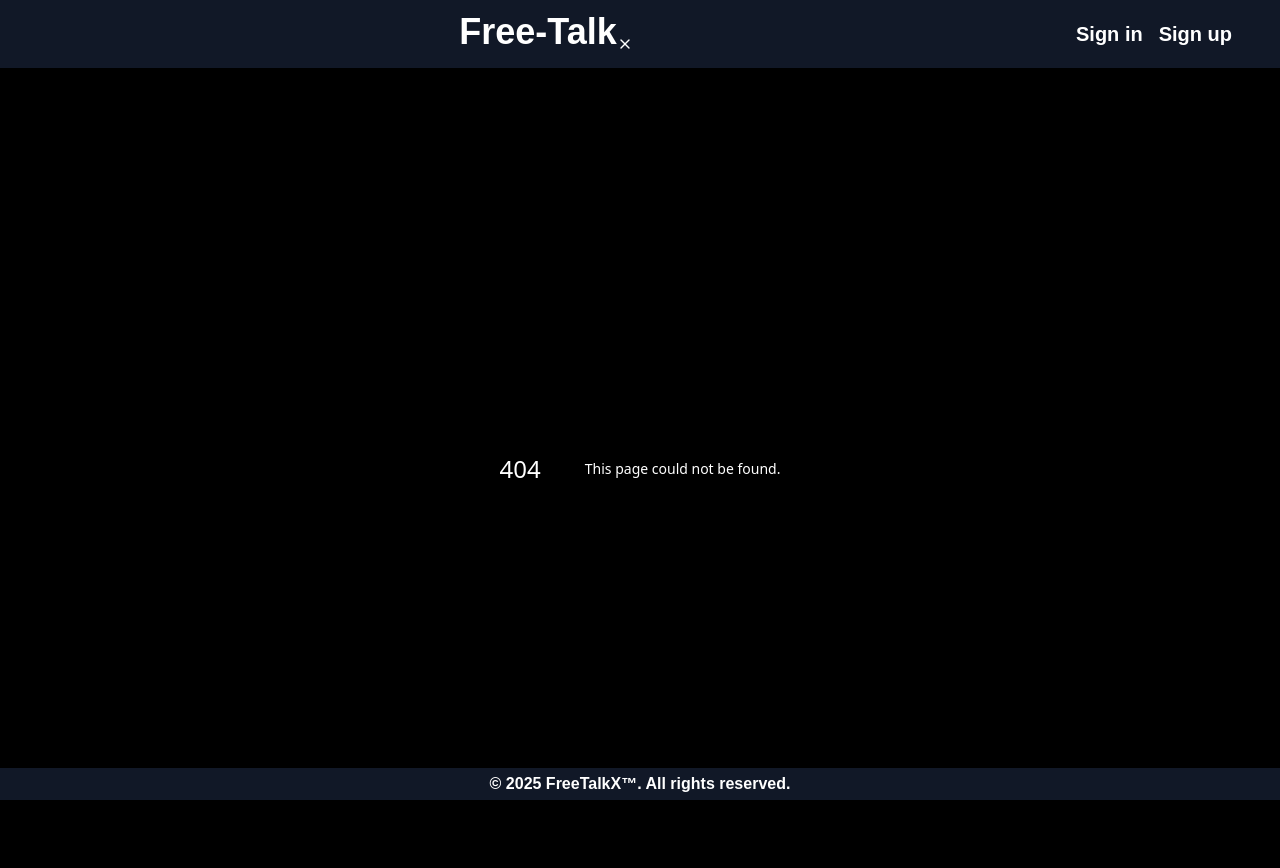
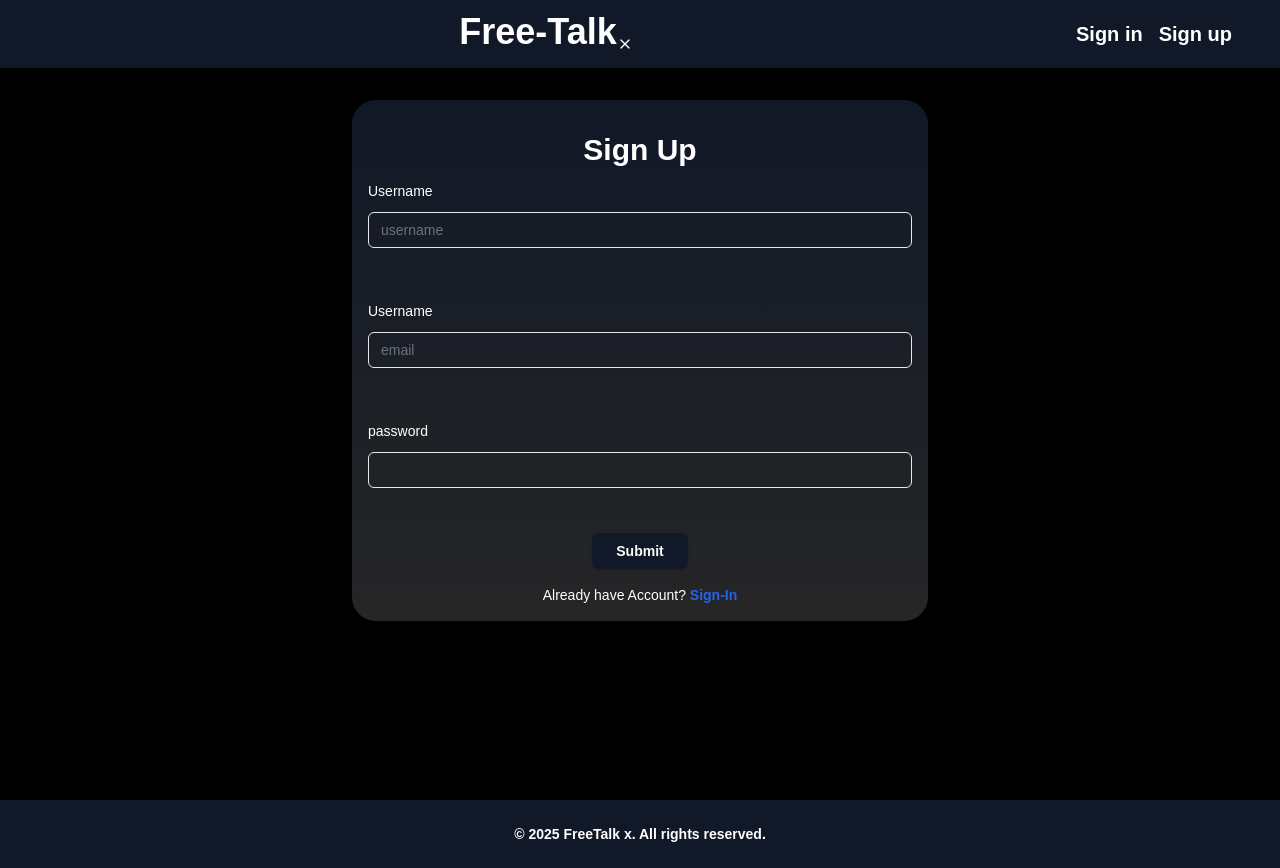
Before and after one commit to sanitPatil/free-talk-nation-nextJS-full-stack, a Next.js app: page /sign-up in a window 1280 px wide. Before the commit this address had no page. Built offline with nearby package versions, Linux system fonts and the light colour scheme.

Commit message:
sign-up page front-end

```diff
--- /dev/null
+++ b/src/app/(auth)/sign-up/page.tsx
@@ -0,0 +1,111 @@
+"use client";
+import React, { useState } from "react";
+
+import { zodResolver } from "@hookform/resolvers/zod";
+import { useForm } from "react-hook-form";
+import { signInSchema } from "@/Schemas/signInSchema";
+import * as z from "zod";
+import {
+  Form,
+  FormControl,
+  FormDescription,
+  FormField,
+  FormItem,
+  FormLabel,
+  FormMessage,
+} from "@/components/ui/form";
+import { Input } from "@/components/ui/input";
+import { Button } from "@/components/ui/button";
+import Link from "next/link";
+import { signIn } from "next-auth/react";
+import { useToast } from "@/hooks/use-toast";
+import { useRouter } from "next/navigation";
+import { SignUpSchema } from "@/Schemas/signUpSchema";
+
+function SignUpComponent() {
+  const form = useForm<z.infer<typeof SignUpSchema>>({
+    resolver: zodResolver(SignUpSchema),
+    defaultValues: {
+      username: "",
+      email: "",
+      password: "",
+    },
+  });
+
+  const signUpHandler = async (data: z.infer<typeof SignUpSchema>) => {
+    console.log(data);
+  };
+  return (
+    <div className="py-4 ">
+      <div className="max-w-xl mx-auto p-4 m-4 bg-gradient-to-b from-gray-900 to-neutral-800 text-3xl rounded-3xl">
+        <div className="text-center mt-4 font-bold ">
+          <h1>Sign Up</h1>
+        </div>
+        <div>
+          <Form {...form}>
+            <form
+              onSubmit={form.handleSubmit(signUpHandler)}
+              className="space-y-10"
+            >
+              <FormField
+                control={form.control}
+                name="username"
+                render={({ field }) => (
+                  <FormItem>
+                    <FormLabel>Username</FormLabel>
+                    <FormControl>
+                      <Input type="text" placeholder="username" {...field} />
+                    </FormControl>
+
+                    <FormMessage />
+                  </FormItem>
+                )}
+              />
+              <FormField
+                control={form.control}
+                name="email"
+                render={({ field }) => (
+                  <FormItem>
+                    <FormLabel>Username</FormLabel>
+                    <FormControl>
+                      <Input type="email" placeholder="email" {...field} />
+                    </FormControl>
+
+                    <FormMessage />
+                  </FormItem>
+                )}
+              />
+              <FormField
+                control={form.control}
+                name="password"
+                render={({ field }) => (
+                  <FormItem>
+                    <FormLabel>password</FormLabel>
+                    <FormControl>
+                      <Input type="password" {...field} />
+                    </FormControl>
+
+                    <FormMessage />
+                  </FormItem>
+                )}
+              />
+              <div className="text-center">
+                <Button type="submit" className="p-4 w-24 font-bold">
+                  Submit
+                </Button>
+              </div>
+            </form>
+          </Form>
+        </div>
+        <div className="text-sm text-center mt-4">
+          Already have Account? {"  "}{" "}
+          <Link href={"/sign-in"} className="text-blue-600">
+            <span className="font-bold">Sign-In</span>
+          </Link>
+        </div>
+      </div>
+    </div>
+  );
+}
+
+export default SignUpComponent;
--- a/src/app/layout.tsx
+++ b/src/app/layout.tsx
@@ -15,8 +15,8 @@ const geistMono = Geist_Mono({
 });
 
 export const metadata: Metadata = {
-  title: "Create Next App",
-  description: "Generated by create next app",
+  title: "Free Talk x",
+  description: "home page ui",
 };
 
 export default function RootLayout({
@@ -30,14 +30,19 @@ export default function RootLayout({
         <body
           className={`${geistSans.variable} ${geistMono.variable}  bg-black`}
         >
-          <Navbar />
-          <main className="text-white">{children}</main>
+          <main className="text-white min-w-screen  min-h-screen">
+            <Navbar />
+            {children}
+          </main>
           <Toaster />
-          <div className="absolute w-full bottom-0 p-1 bg-gray-900">
-            <div className="text-white text-center font-semibold ">
-              © {new Date().getFullYear()} FreeTalkX™. All rights reserved.
+
+          <footer className="bg-gray-900 text-white py-6">
+            <div className="container mx-auto text-center">
+              <p className="text-sm font-bold">
+                &copy; 2025 FreeTalk x. All rights reserved.
+              </p>
             </div>
-          </div>{" "}
+          </footer>
         </body>
       </AuthProvider>
     </html>
```
